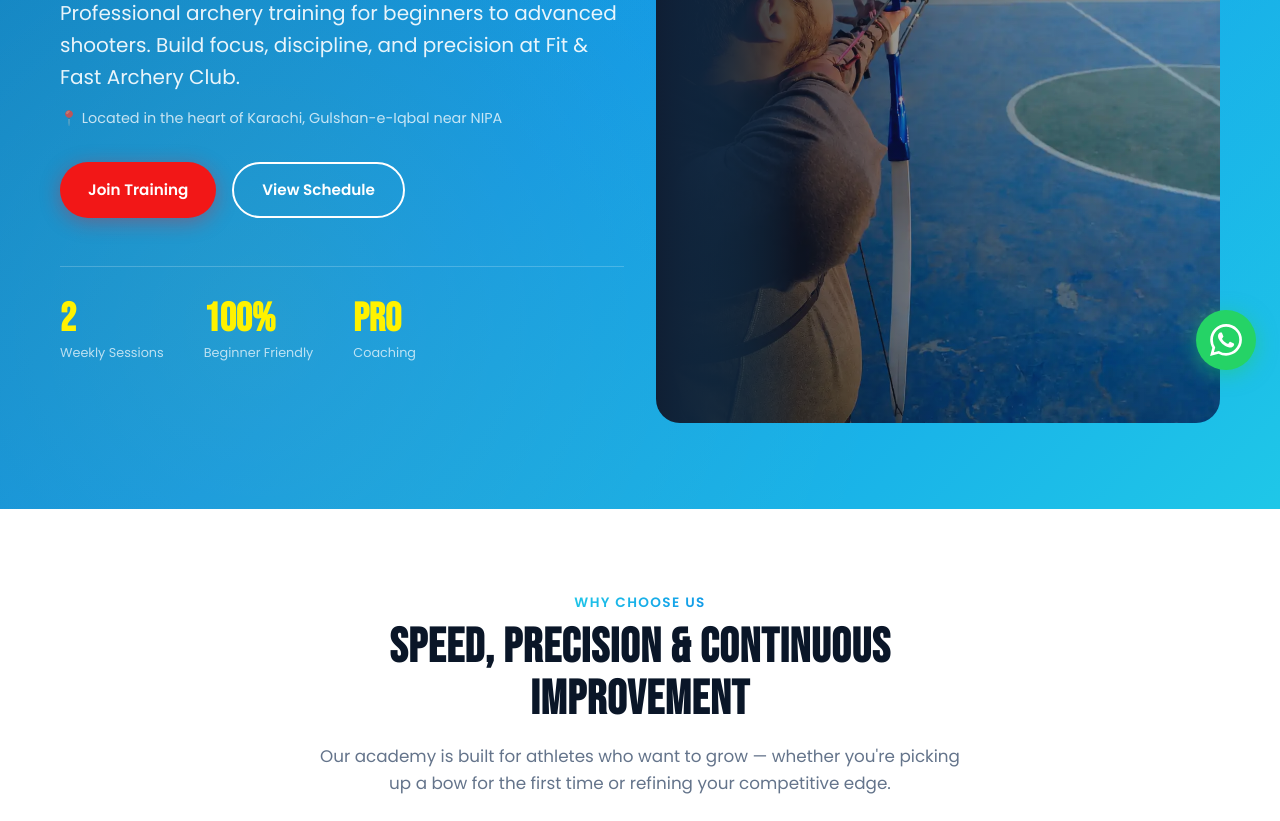
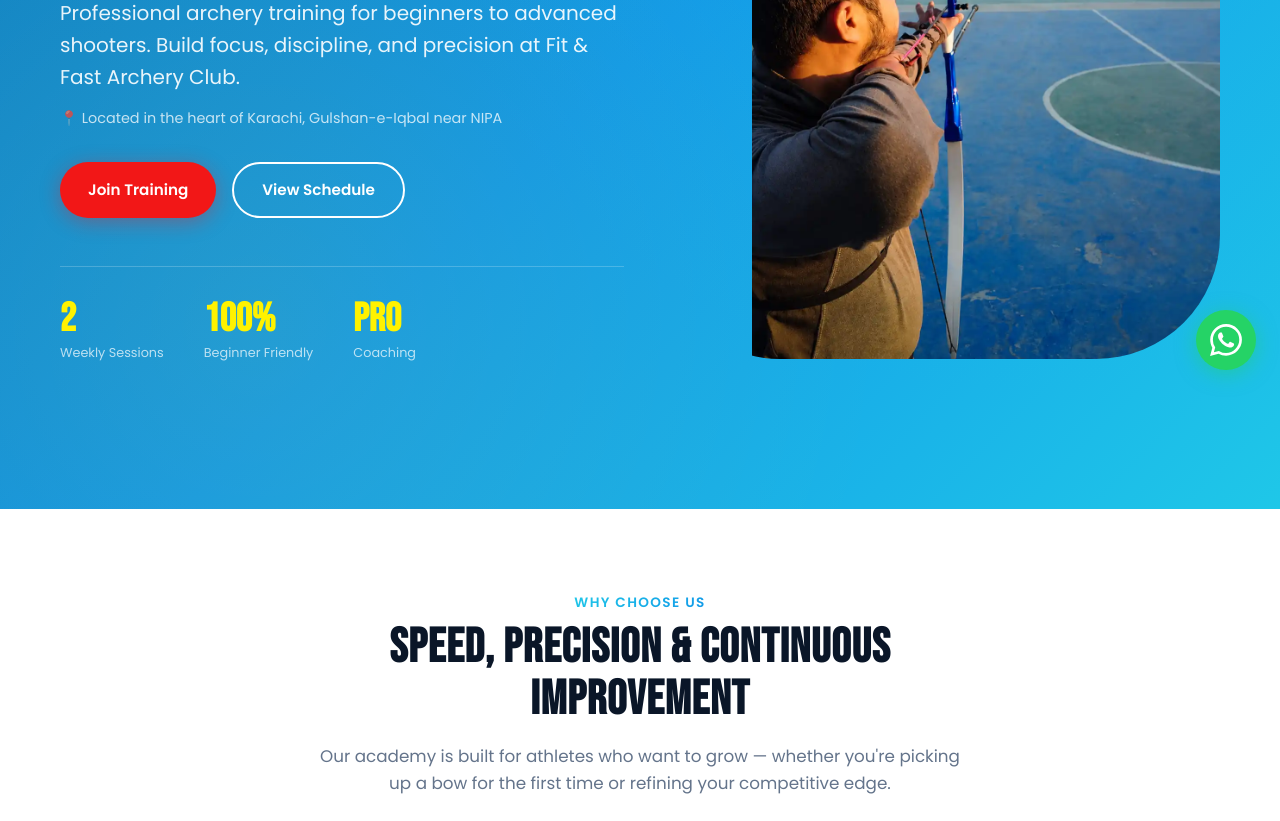
Before and after one commit to fitandfastarcher/FitAndFastArcheryClub, a website: page index.html in a window 1280 px wide. Shown: the part 406-1227 px from the top of the page. Drawn offline with Linux system fonts and the light colour scheme; a script that the page names is missing.

Commit message:
css hero image style update

```diff
--- a/style.css
+++ b/style.css
@@ -278,11 +278,15 @@
 .hero-visual {
     position: relative;
     overflow: hidden;
-    border-radius: 24px;
+    border-radius: 124px;
+    display: flex;
+    align-items: center;
+    justify-content: flex-end;
+
 }
 
 .hero-visual img {
-    width: 100%;
+    width: 83%;
     height: 100%;
     object-fit: cover;
 
@@ -290,23 +294,22 @@
         linear-gradient(
             to right,
             transparent,
-            black 25%,
-            black
+            rgba(0, 255, 255, 0.5) 10%,
+            transparent 50%,
         );
 }
 
-.hero-visual::after {
+.hero-visual img::after {
     content: "";
     position: absolute;
-    inset: 0;
+    inset: -20px;
+    pointer-events: none;
 
-    background:
-        linear-gradient(
-            to right,
-            rgba(15,23,42,.95),
-            rgba(15,23,42,.35),
-            transparent
-        );
+    box-shadow:
+        inset 0 0 40px rgba(255,255,255,0.15),
+        inset 0 0 80px rgba(255,255,255,0.08);
+
+    border-radius: inherit;
 }
 
 .hero::before {
@@ -1284,7 +1287,7 @@
     padding: 1rem 0 0;
   }
 
-  .hero-visual dotlottie-wc {
+  .hero-visual img {
     width: min(280px, 80vw);
     height: min(280px, 80vw);
   }
```
